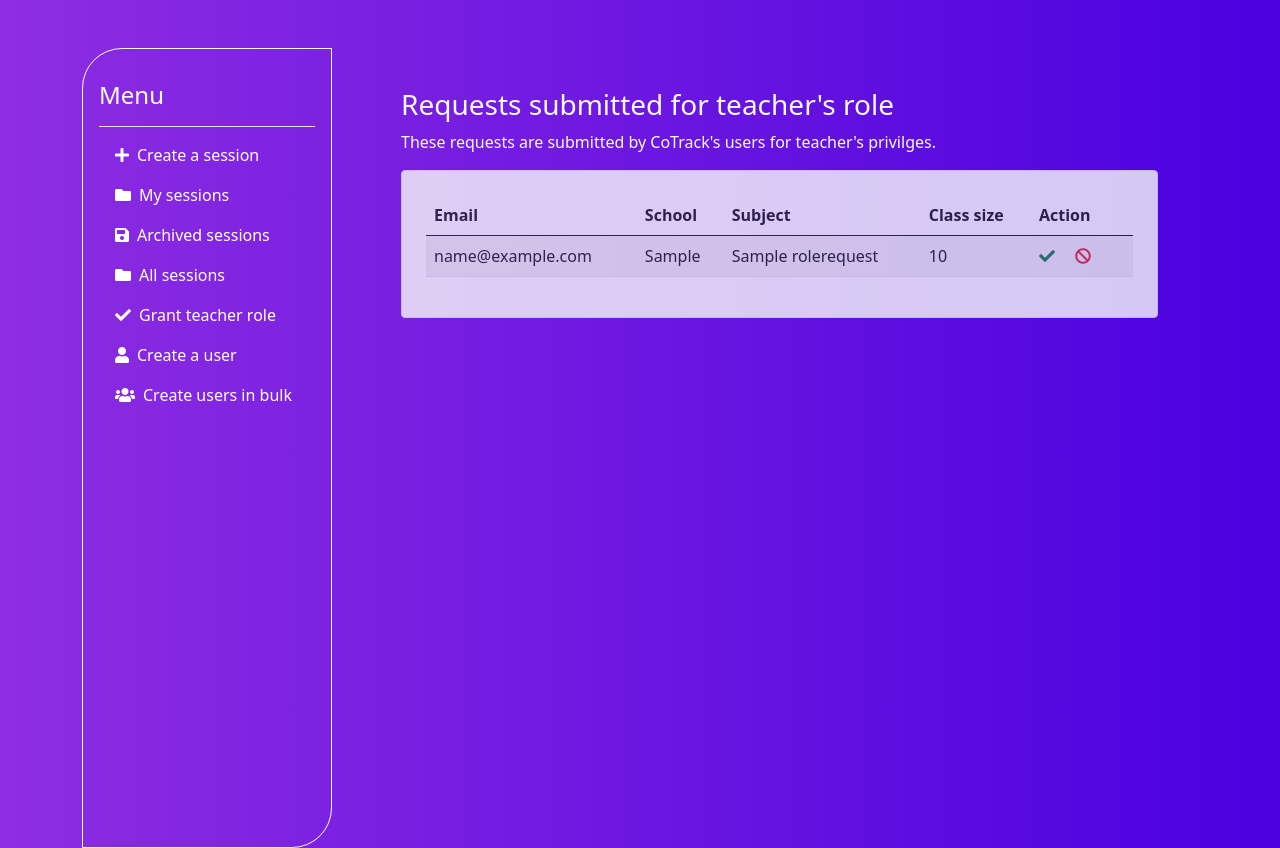
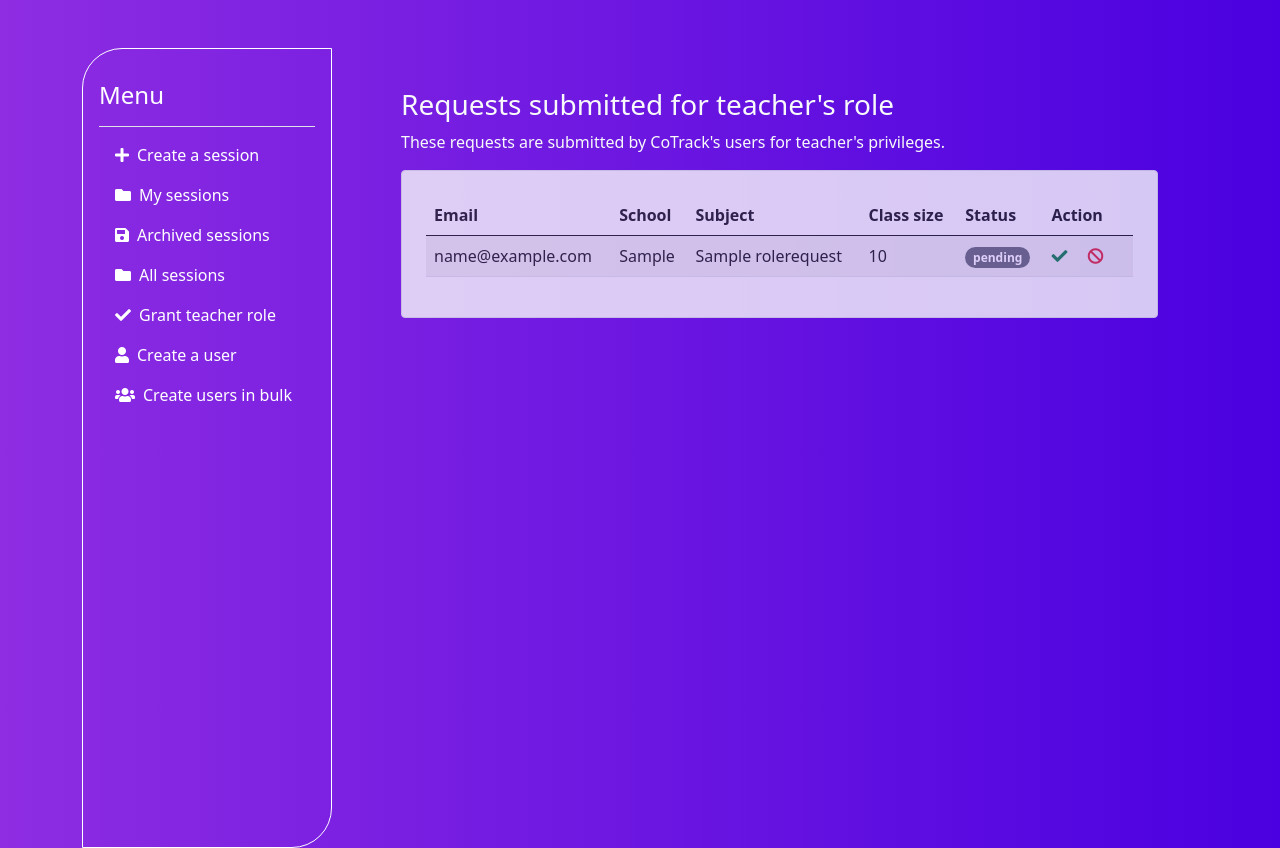
Before and after one commit to pankajchejara23/Taico-cotrack, a Django app: page /en/request/list in a window 1280 px wide. Shown: the part 56-904 px from the top of the page. Run offline with Django 5.2, Linux system fonts and the light colour scheme; a user stored in the database is signed in; tables that the repository leaves empty hold one stand-in row (values such as "Sample post"); parts of the project's set-up code (start-up, migrations or seed data) failed here and were passed over; some libraries are stand-ins or nearby versions.

Commit message:
adding a status column to identify role request status

```diff
--- a/learning_session/templates/role_list.html
+++ b/learning_session/templates/role_list.html
@@ -3,7 +3,7 @@
 {% block content %}
 <div class='m-3 text-light'>
     <h3 class='fw-light'> Requests submitted for teacher's role </h3>
-    <p > These requests are submitted by CoTrack's users for teacher's privilges. </p>
+    <p > These requests are submitted by CoTrack's users for teacher's privileges. </p>
 </div>
 <div class='m-3 fw-light border rounded p-4 bg-light' style="opacity:.8;">
 
@@ -14,6 +14,7 @@
         <th scope="col">School</th>
         <th scope="col">Subject</th>
         <th scope="col">Class size</th>
+        <th scope="col">Status</th>
         <th scope="col">Action</th>
       </tr>
     </thead>
@@ -25,6 +26,15 @@
         <td>{{obj.subject}}</td>
         <td>{{obj.class_size}}</td>
         <td>
+           {% if obj.pending %}
+              <span class="badge  rounded-pill bg-secondary">pending</span>
+           {% elif obj.decision %}
+              <span class="badge rounded-pill bg-success">approved</span>
+           {% else %}
+            <span class="badge rounded-pill bg-danger">rejected</span>
+           {% endif %}
+        </td>
+        <td>
           <a href="{% url 'role_request_action' obj.id 'grant'%}" class=""><i title="Grant the permission" class='fa fa-check text-success'></i></a>
           <a href="{% url 'role_request_action' obj.id 'reject'%}"  class="px-3"><i title="Reject the permission" class='fa fa-ban text-danger'></i></a>
         </td>
```
